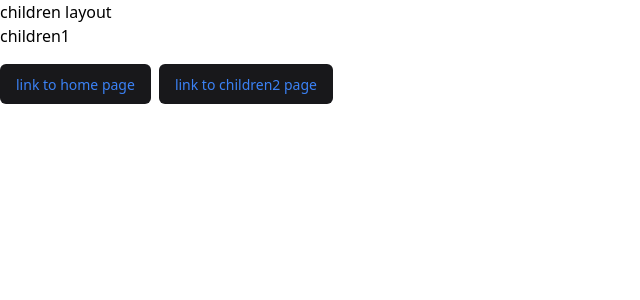
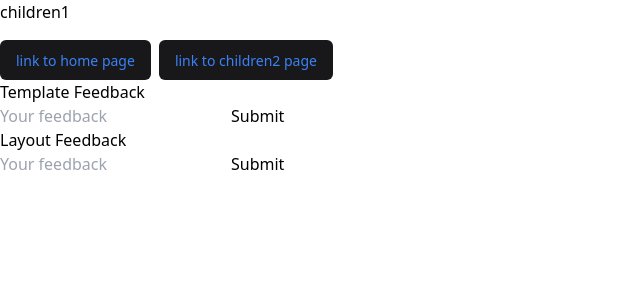
Before and after one commit to hata0/app-router-tutorial, a Next.js app: page /children1 in a window 1280 px wide. Shown: the top 300 px of the page, without its empty margins (0-640 px from the left). Built offline with nearby package versions, Linux system fonts and the light colour scheme.

Commit message:
feat: templateを実装

```diff
--- a/package.json
+++ b/package.json
@@ -11,7 +11,7 @@
   },
   "dependencies": {
     "clsx": "^2.0.0",
-    "next": "^14.0.1",
+    "next": "^14.0.4",
     "react": "^18",
     "react-dom": "^18",
     "tailwind-merge": "^2.0.0"
--- a/src/app/(group)/layout.tsx
+++ b/src/app/(group)/layout.tsx
@@ -1,12 +1,13 @@
+import { FeedbackForm } from "@/components/layouts/domain/FeedbackForm";
 import { ReactNode } from "react";
 
-const Children1Layout = ({ children }: { children: ReactNode }) => {
+const ChildrenLayout = ({ children }: { children: ReactNode }) => {
   return (
     <div>
-      <div>children layout</div>
       {children}
+      <FeedbackForm label="Layout Feedback" />
     </div>
   );
 };
 
-export default Children1Layout;
+export default ChildrenLayout;
--- /dev/null
+++ b/src/app/(group)/template.tsx
@@ -0,0 +1,13 @@
+import { FeedbackForm } from "@/components/layouts/domain/FeedbackForm";
+import { ReactNode } from "react";
+
+const Template = ({ children }: { children: ReactNode }) => {
+  return (
+    <>
+      {children}
+      <FeedbackForm label="Template Feedback" />
+    </>
+  );
+};
+
+export default Template;
--- /dev/null
+++ b/src/components/layouts/domain/FeedbackForm/index.tsx
@@ -0,0 +1,11 @@
+export const FeedbackForm = ({ label }: { label: string }) => {
+  return (
+    <form>
+      <label>
+        <span className="block">{label}</span>
+        <input type="text" placeholder="Your feedback" />
+      </label>
+      <button type="submit">Submit</button>
+    </form>
+  );
+};
```
Also changed, not shown: 1 other file (tests, documents, lock files or other folders).
